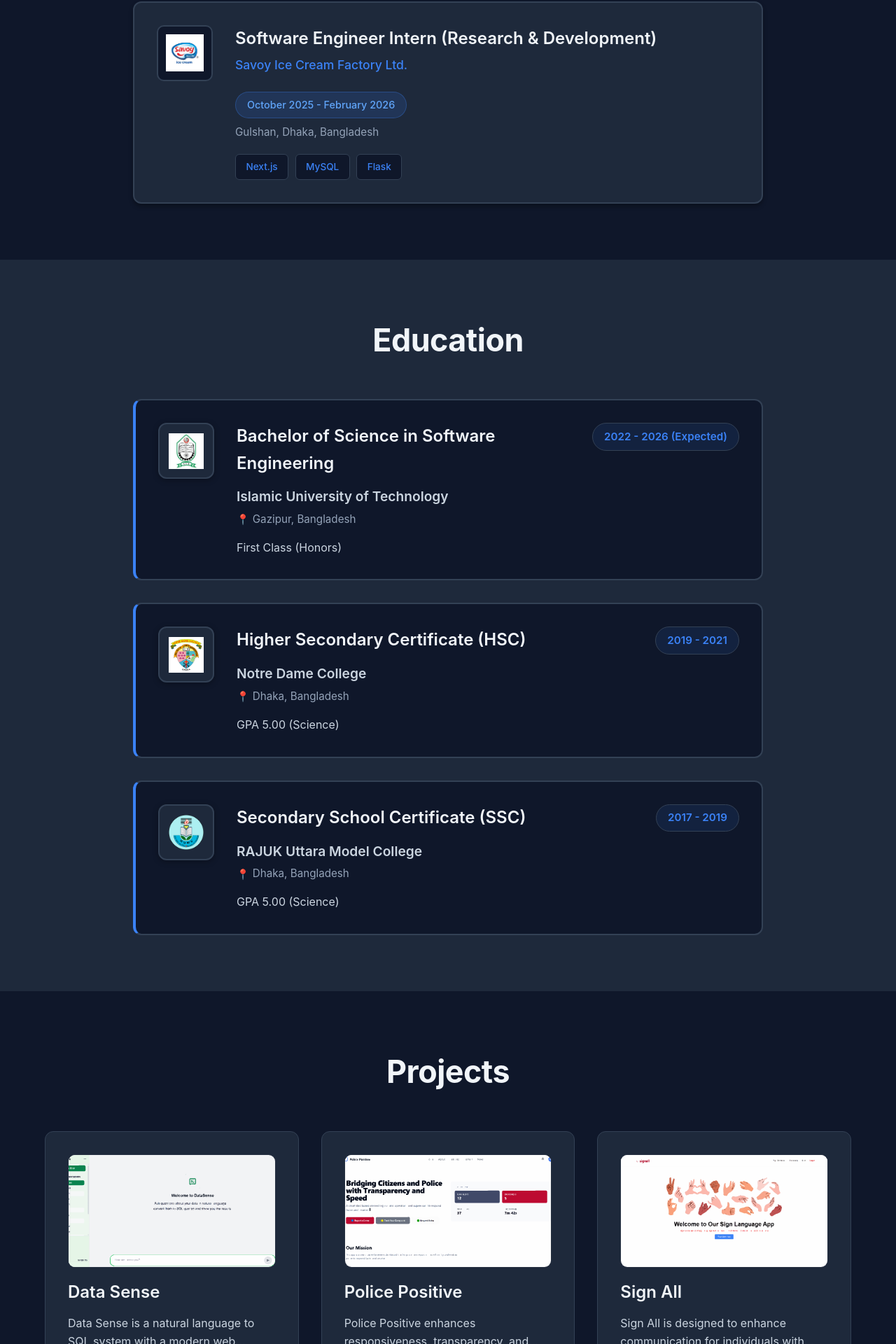
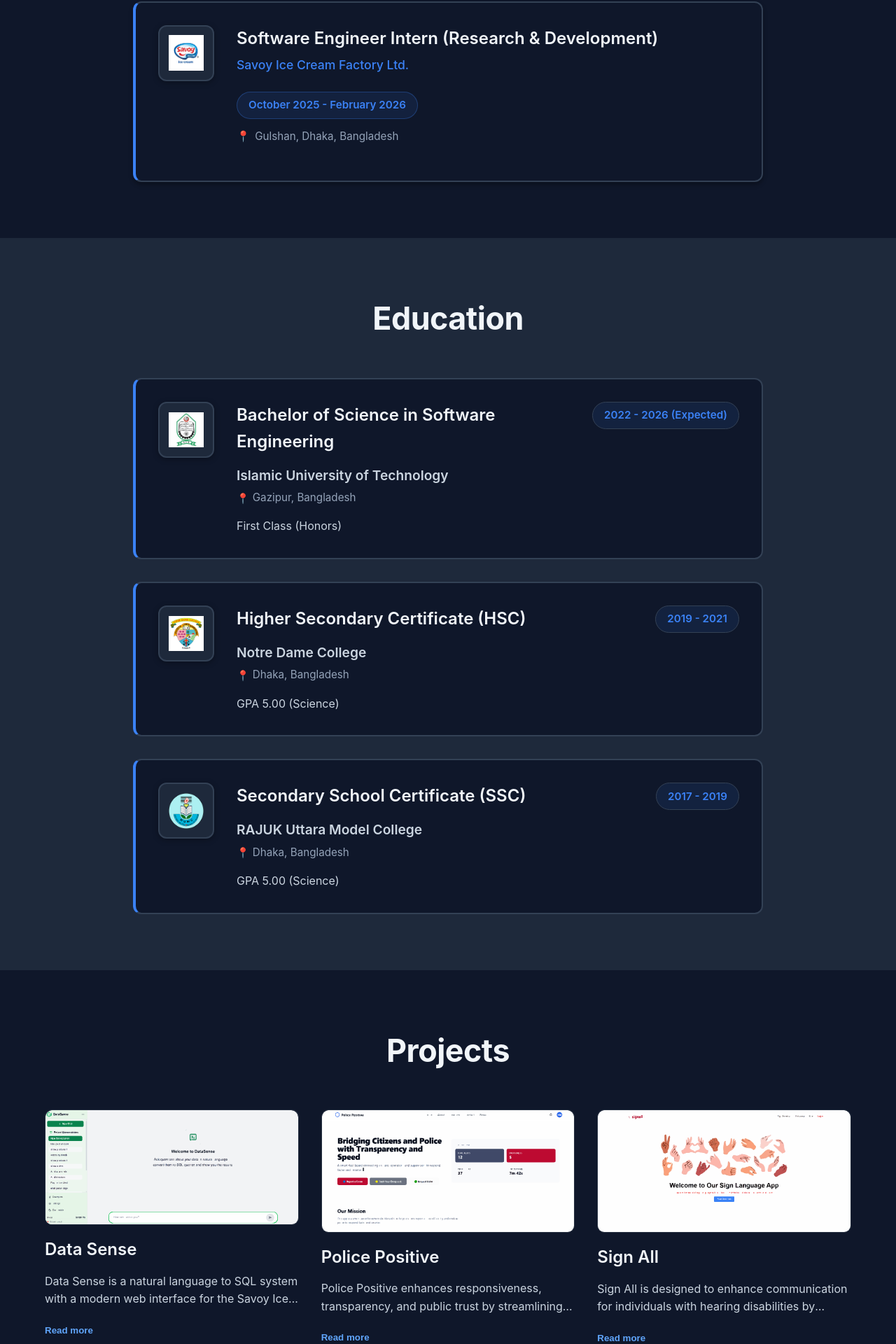
Before and after one commit to MI-Mahin/Portfolio, a React (Vite) app: page / in a window 1280 px wide. Shown: the part 1320-3240 px from the top of the page at 70% size. Built offline with nearby package versions, Linux system fonts and the light colour scheme.

Commit message:
Update experience

```diff
--- a/src/components/Experience.jsx
+++ b/src/components/Experience.jsx
@@ -30,11 +30,7 @@
               </div>
               <p className="experience-location">{exp.location}</p>
               <p className="experience-description">{exp.description}</p>
-              <div className="experience-technologies">
-                {exp.technologies.map((tech, techIndex) => (
-                  <span key={techIndex} className="tech-tag">{tech}</span>
-                ))}
-              </div>
+              {/* technologies removed from Experience cards per request */}
             </div>
           </div>
         ))}
--- a/src/index.css
+++ b/src/index.css
@@ -444,13 +444,8 @@
 }
 
 .project-card {
-  background: #1e293b;
-  border: 1px solid #334155;
-  border-radius: 12px;
-  padding: 2rem;
-  transition: all 0.3s ease;
+  overflow: hidden;
   position: relative;
-  overflow: hidden;
 }
 
 .project-card::before {
@@ -503,13 +498,16 @@
   margin-bottom: 1rem;
   background: #0f172a;
   border: 1px solid #273142;
+  height: auto; /* allow height to follow the image so the full photo is visible */
 }
 
 .project-media img {
   width: 100%;
-  height: 160px;
-  object-fit: cover;
+  height: auto; /* preserve image aspect ratio and show full photo */
+  object-fit: contain; /* show whole image without cropping */
   display: block;
+  background: transparent;
+  border-radius: 10px 10px 0 0; /* match container corners */
 }
 
 .project-content {
@@ -519,7 +517,7 @@
 
 .media-placeholder {
   width: 100%;
-  height: 160px;
+  height: 320px;
   display: flex;
   align-items: center;
   justify-content: center;
@@ -907,12 +905,13 @@
 }
 
 .experience-card {
-  background: #1e293b;
+  background: #0f172a;
   border-radius: 12px;
   padding: 2rem;
   display: flex;
   gap: 2rem;
   border: 2px solid #334155;
+  border-left: 4px solid #3b82f6; /* match Education card accent */
   transition: all 0.3s ease;
   box-shadow: 0 4px 6px rgba(0, 0, 0, 0.3);
 }
@@ -927,18 +926,21 @@
   flex-shrink: 0;
   width: 80px;
   height: 80px;
-  background: #0f172a;
-  border-radius: 10px;
+  background: #1e293b;
+  border-radius: 12px;
+  padding: 0.8rem;
   display: flex;
   align-items: center;
   justify-content: center;
+  box-shadow: 0 2px 8px rgba(0, 0, 0, 0.3);
   border: 2px solid #334155;
+  transition: all 0.3s ease;
   overflow: hidden;
 }
 
 .experience-logo img {
-  max-width: 70%;
-  max-height: 70%;
+  width: 100%;
+  height: 100%;
   object-fit: contain;
 }
 
@@ -946,13 +948,21 @@
   flex: 1;
 }
 
+.experience-content {
+  min-width: 0; /* allow flex child to shrink and prevent overflow */
+}
+
 .experience-header {
   display: flex;
   justify-content: space-between;
-  align-items: flex-start;
-  margin-bottom: 0.5rem;
+  align-items: flex-start; /* match Education header alignment */
+  margin-bottom: 0.8rem;
   flex-wrap: wrap;
   gap: 1rem;
+}
+.experience-header > div {
+  flex: 1 1 auto; /* allow the title block to take available space */
+  min-width: 0; /* prevent overflow so the duration can sit on the right */
 }
 
 .experience-header h3 {
@@ -970,12 +980,12 @@
 }
 
 .experience-duration {
-  background: rgba(59, 130, 246, 0.15);
-  color: #60a5fa;
+  background: rgba(59, 130, 246, 0.1);
+  color: #3b82f6;
   padding: 0.4rem 1rem;
   border-radius: 20px;
-  font-size: 0.9rem;
-  font-weight: 500;
+  font-size: 0.95rem;
+  font-weight: 600;
   white-space: nowrap;
   border: 1px solid rgba(59, 130, 246, 0.3);
 }
@@ -984,6 +994,13 @@
   color: #94a3b8;
   font-size: 0.95rem;
   margin-bottom: 1rem;
+}
+
+.experience-location::before {
+  content: '📍';
+  font-size: 0.95rem;
+  margin-right: 0.45rem;
+  display: inline-block;
 }
 
 .experience-description {
@@ -1321,6 +1338,16 @@
   .education-logo {
     margin-bottom: 1rem;
   }
+
+  .experience-card {
+    flex-direction: column;
+    align-items: center;
+    text-align: center;
+  }
+
+  .experience-logo {
+    margin-bottom: 1rem;
+  }
 }
 
 /* Scrollbar styling */
```
